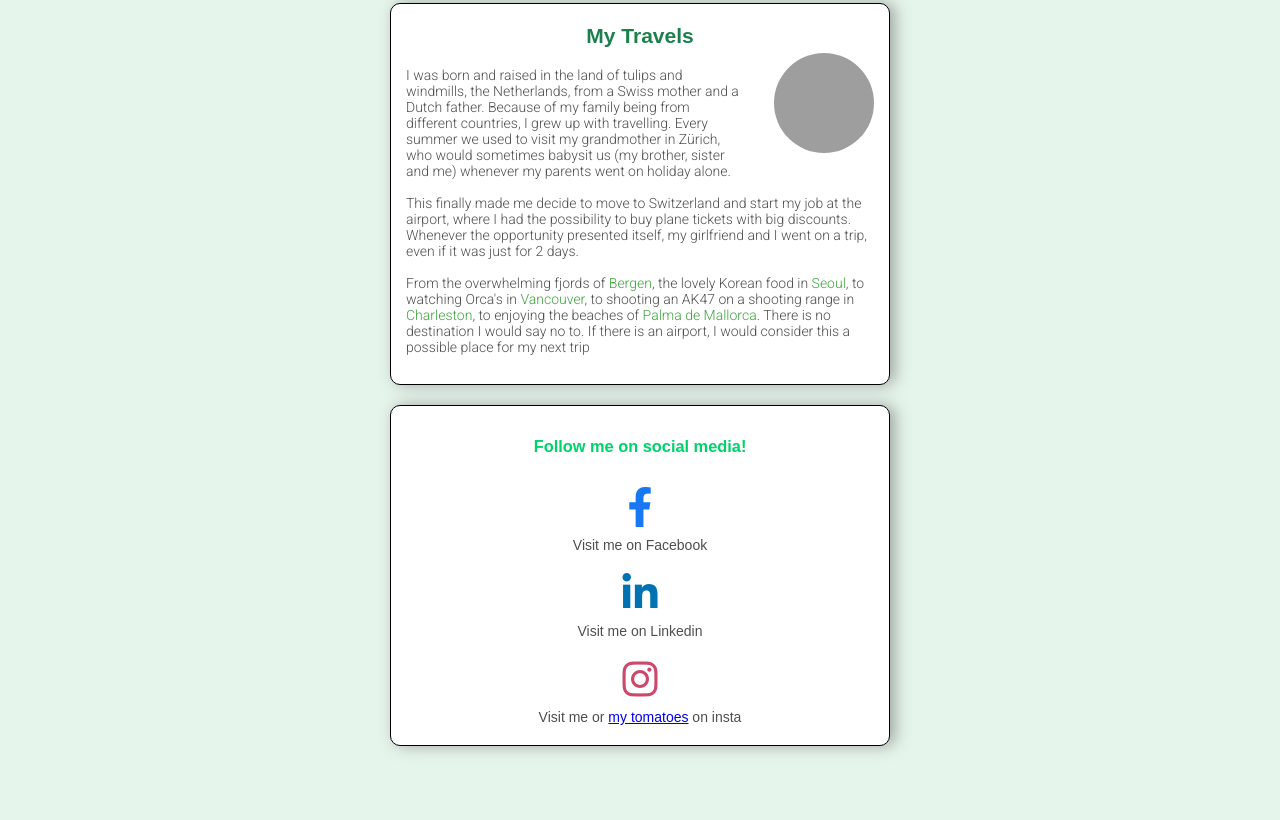
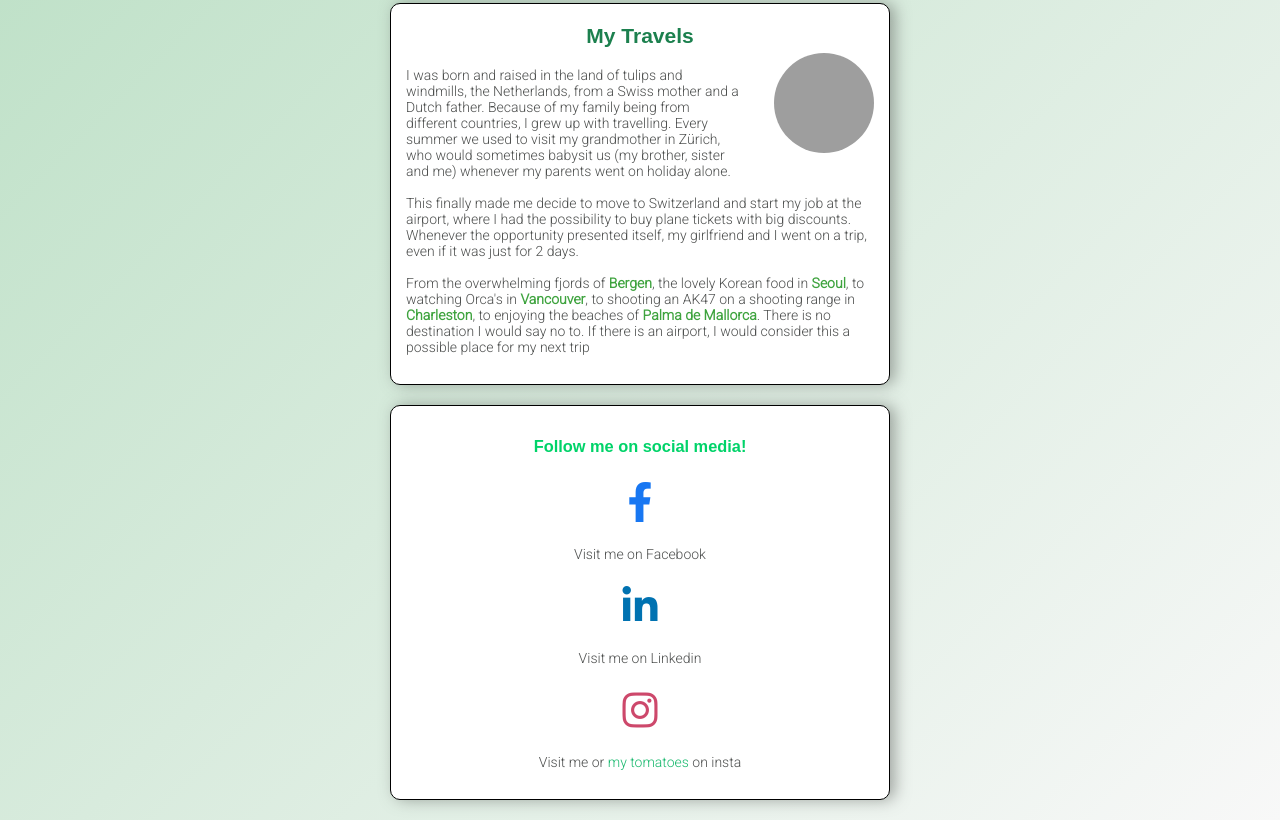
Before and after one commit to K3V88/profile, a plain HTML site: page index.html in a window 1280 px wide. Shown: the part 1238-2058 px from the top of the page. Before the commit the page ends 2004 px from the top, so only its background shows below. Drawn offline with Linux system fonts and the light colour scheme; grey boxes are pictures that could not be loaded.

Commit message:
make my profile prettier

```diff
--- a/index.html
+++ b/index.html
@@ -59,7 +59,7 @@
 
     <div class="cardleft">
       <h2 class="hover-effect">My Travels</h2>
-      <img class="description-pics-right" src="https://images.unsplash.com/photo-1584920826641-8ca0cdac3a09?ixlib=rb-4.0.3&ixid=M3wxMjA3fDB8MHxwaG90by1wYWdlfHx8fGVufDB8fHx8fA%3D%3D&auto=format&fit=crop&w=774&q=80" alt="Our planet">
+      <img class="description-pics-right" src="https://images.unsplash.com/photo-1593632717071-218c1d85c663?ixlib=rb-4.0.3&ixid=M3wxMjA3fDB8MHxwaG90by1wYWdlfHx8fGVufDB8fHx8fA%3D%3D&auto=format&fit=crop&w=870&q=80" alt="Our planet">
       <p>
         I was born and raised in the land of tulips and windmills, the Netherlands, from a Swiss mother and a Dutch father.
         Because of my family being from different countries, I grew up with travelling. Every summer we used to visit my grandmother in Zürich, who would sometimes babysit us (my brother, sister and me) whenever my parents went on holiday alone.
@@ -76,13 +76,13 @@
    <h3>Follow me on social media!</h3>
    <ul>
       <li>
-        <a href="https://www.facebook.com/kstallione" target="_blank"><i class="fab fa-facebook-f"></i></a><br>Visit me on Facebook
+        <a href="https://www.facebook.com/kstallione" target="_blank"><i class="fab fa-facebook-f"></i></a><br><p>Visit me on Facebook</p>
       </li>
       <li>
-        <a href="https://www.linkedin.com/in/kevin-stal-0a159b51/?originalSubdomain=at" target="_blank"><i class="fab fa-linkedin-in"></i></a><br>Visit me on Linkedin
+        <a href="https://www.linkedin.com/in/kevin-stal-0a159b51/?originalSubdomain=at" target="_blank"><i class="fab fa-linkedin-in"></i></a><br><p>Visit me on Linkedin</p>
       </li>
       <li>
-        <a href="https://www.instagram.com/kevinx.ch/" target="_blank"><i class="fab fa-instagram"></i></a><br>Visit me or <a href="https://www.instagram.com/tomato.pro/" target="_blank">my tomatoes</a> on insta
+        <a href="https://www.instagram.com/kevinx.ch/" target="_blank"><i class="fab fa-instagram"></i></a><br><p>Visit me or <a href="https://www.instagram.com/tomato.pro/" target="_blank">my tomatoes</a> on insta</p>
       </li>
     </ul>
     </div>
--- a/style.css
+++ b/style.css
@@ -1,5 +1,5 @@
 body {
-  background-color: #e6f5ec;
+  background: linear-gradient(135deg, #9fd4ad, #f8f8f8);
   font-family: "Arial", sans-serif;
   color: #4d4f4e;
   font-size: 14px;
@@ -56,15 +56,31 @@ body {
 }
 
 .cardmain p a {
-  color: red;
+  color: rgb(22, 184, 108);
   text-decoration: none;
+  transition: color 0.7s ease;
+  display: inline-block;
+  perspective: 1000px;
 }
 
 
 .cardmain p a:hover {
-  color: rgb(248, 20, 20);
+  color: rgb(245, 34, 34);
   font-weight: bold;
   text-transform: uppercase;
+  animation: flip 4s ease;
+}
+
+@keyframes flip {
+  0% {
+    transform: rotateY(0);
+  }
+  50% {
+    transform: rotateY(180deg);
+  }
+  100% {
+    transform: rotateY(0);
+  }
 }
 
 
@@ -82,10 +98,11 @@ body {
 .cardleft p a {
   text-decoration: none;
   color: rgb(62, 163, 62);
+  font-weight: bolder;
 }
 
 .cardleft p a:hover {
-  color: blue;
+  color: rgb(2, 99, 7);
   text-transform: uppercase;
   font-weight: bold;
 }
@@ -104,10 +121,11 @@ body {
 .cardright p a {
   text-decoration: none;
   color: rgb(62, 163, 62);
+  font-weight: bolder;
 }
 
 .cardright p a:hover {
-  color: blue;
+  color: rgb(2, 99, 7);
   text-transform: uppercase;
   font-weight: bold;
 }
@@ -155,10 +173,6 @@ h3:hover {
   text-transform: uppercase;
 }
 
-li {
-  padding-top: 5px;
-  padding-bottom: 5px;
-}
 
 i.fab {
   margin: 10px;
```
